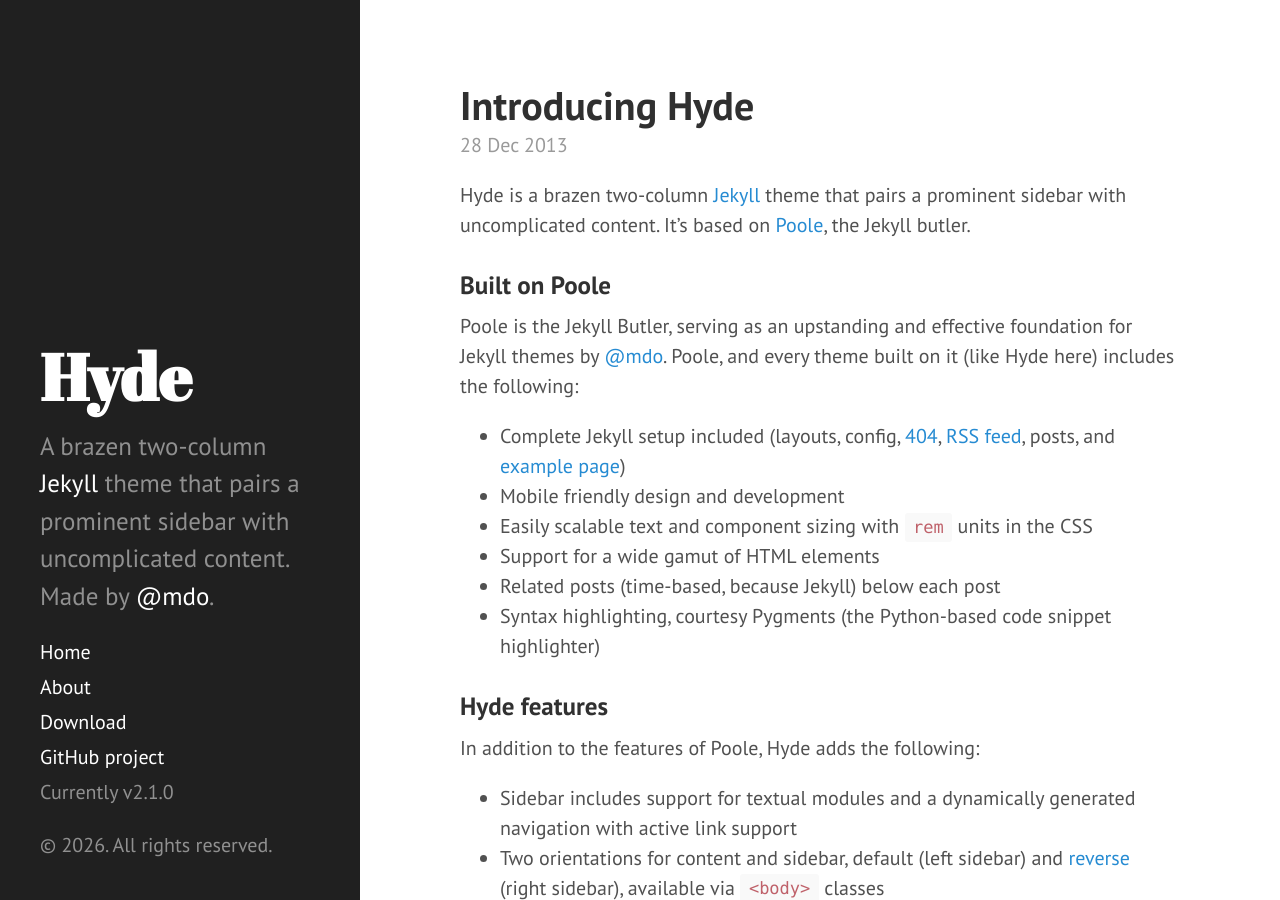
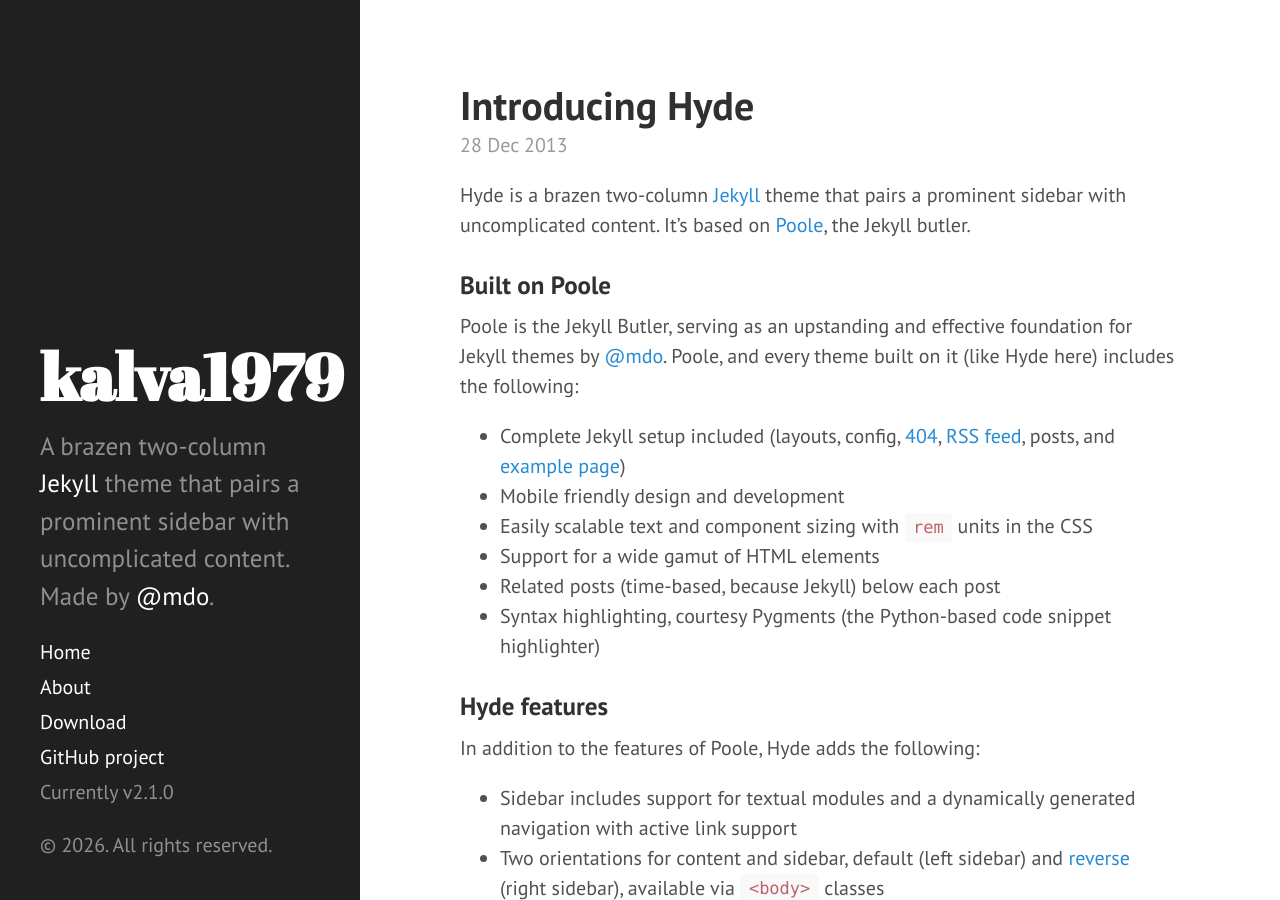
Before and after one commit to kalva1979/kalva1979.github.io, a Jekyll site: the page built from index.html, in a window 1280 px wide and 900 px high. Built offline with Jekyll 4.4.1, drawn with Linux system fonts in a browser that asks for light colours; Markdown is read by kramdown in place of the engine named in the settings; the list of posts is cut into pages by our own code.

Commit message:
Update _config.yml

```diff
--- a/_config.yml
+++ b/_config.yml
@@ -7,7 +7,7 @@ permalink:        pretty
 relative_permalinks: true
 
 # Setup
-title:            Hyde
+title:            kalva1979
 tagline:          'A Jekyll theme'
 description:      'A brazen two-column <a href="http://jekyllrb.com" target="_blank">Jekyll</a> theme that pairs a prominent sidebar with uncomplicated content. Made by <a href="https://twitter.com/mdo" target="_blank">@mdo</a>.'
 url:              http://kalva1979.github.io
```
